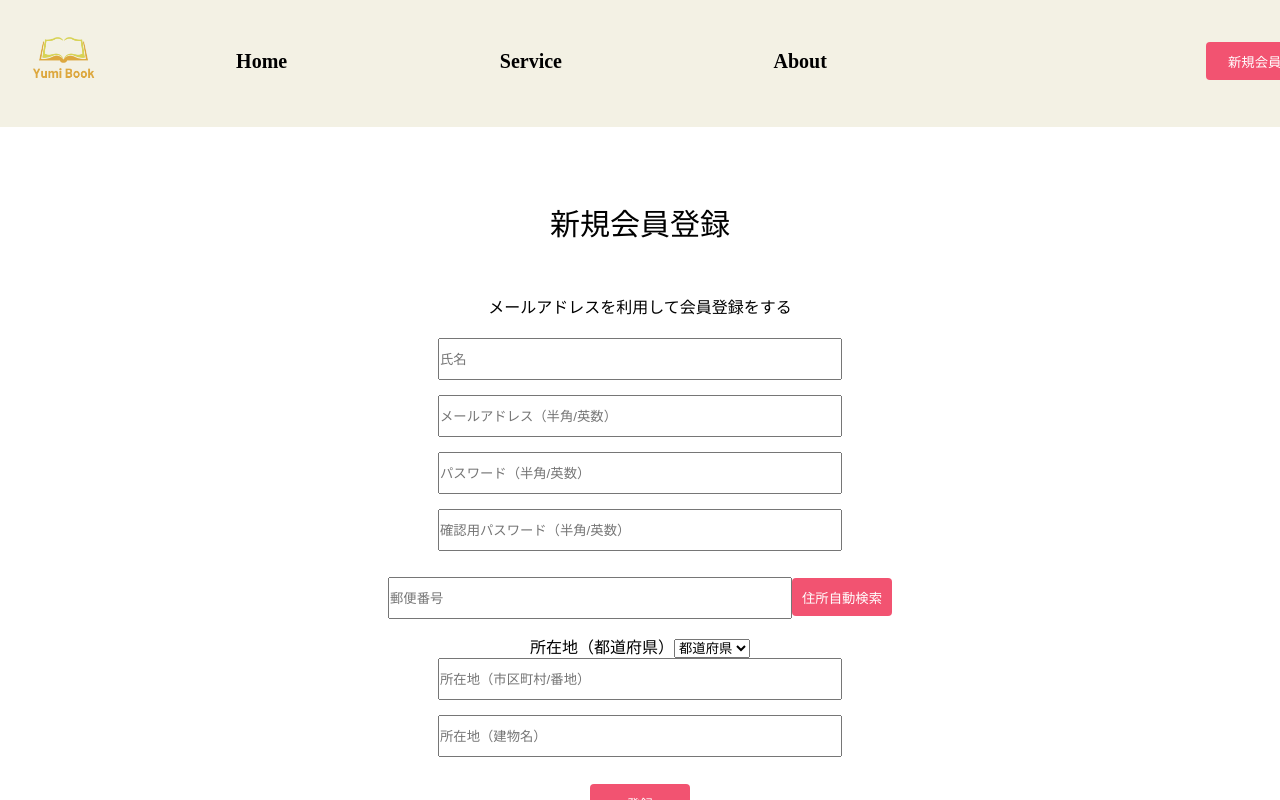
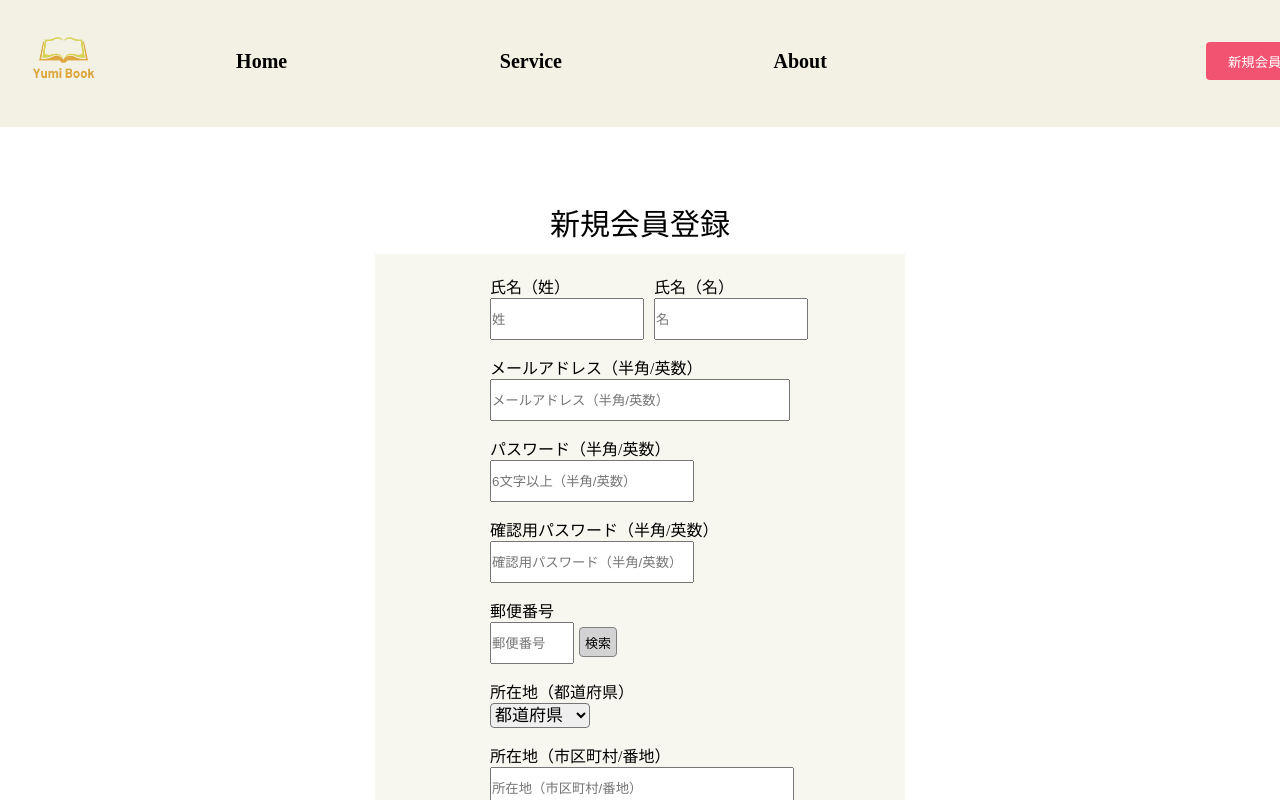
Before and after one commit to ymym98/rakuten-books, a Vue app: page /signup in a window 1280 px wide. Shown: the top 800 px of the page. Built offline with nearby package versions, Linux system fonts and the light colour scheme; no server answers; what vue-social-sharing would draw is missing.

Commit message:
エラーメッセージを修正

```diff
--- a/src/views/Signin.vue
+++ b/src/views/Signin.vue
@@ -77,7 +77,7 @@ export default class Signin extends Vue {
       this.$router.push("/");
     } catch (error) {
       console.log(error);
-      this.errorSignin = "ログインできませんでした";
+      this.errorSignin = "メールアドレスまたはパスワードが違います";
     }
   }
 }
--- a/src/views/Signup.vue
+++ b/src/views/Signup.vue
@@ -4,45 +4,97 @@
     <div class="errorMsg">{{ errorSignup }}</div>
     <form>
       <div class="registrationForm">
-        <div class="msg">メールアドレスを利用して会員登録をする</div>
+        <div class="errorMsg">{{ errorName }}</div>
+        <div class="formName">
           <div>
-          {{ errorName }}
-          <input type="text" placeholder="氏名" v-model="name" />
+            <label for="lastName"> 氏名（姓）</label>
+            <input
+              type="text"
+              placeholder="姓"
+              v-model="lastName"
+              class="inputName"
+              id="lastName"
+            />
+          </div>
+          <div>
+            <label for="firstName"> 氏名（名）</label>
+            <input
+              type="text"
+              placeholder="名"
+              v-model="firstName"
+              class="inputName"
+              id="firstName"
+            />
+          </div>
         </div>
 
         <div class="email">
           <div class="errorMsg">{{ errorEmail }}</div>
+          <div>
+            <label for="inputEmail"> メールアドレス（半角/英数）</label>
             <input
               type="email"
               placeholder="メールアドレス（半角/英数）"
               v-model="email"
+              class="inputEmail"
+              id="inputEmail"
             />
+          </div>
         </div>
         <div class="password">
           <div class="errorMsg">{{ errorPassword }}</div>
+          <div>
+            <label for="inputPassword">パスワード（半角/英数）</label>
             <input
               type="password"
-            placeholder="パスワード（半角/英数）"
+              placeholder="6文字以上（半角/英数）"
               v-model="password"
+              class="inputPassword"
+              id="inputPassword"
             />
+          </div>
+
           <div class="errorMsg">{{ errorCheckPassword }}</div>
+          <div>
+            <label for="inputCheckPassword"
+              >確認用パスワード（半角/英数）</label
+            >
             <input
               type="password"
               placeholder="確認用パスワード（半角/英数）"
               v-model="checkPassword"
+              class="inputPassword"
+              id="inputCheckPassword"
             />
           </div>
+        </div>
         <div>
+          <div class="errorMsg">
             {{ errorZipCode }}
-          <input type="text" placeholder="郵便番号" v-model="zipCode" />
-          <button type="button" @click="getAddressByZipCode">
-            住所自動検索
+          </div>
+          <div>
+            <div><label for="inputZipCode">郵便番号</label></div>
+            <input
+              type="text"
+              placeholder="郵便番号"
+              v-model="zipCode"
+              class="inputZipCode"
+              id="inputZipCode"
+            />
+            <button
+              type="button"
+              @click="getAddressByZipCode"
+              class="searchZipCode"
+            >
+              検索
             </button>
           </div>
+        </div>
+
         <div>
-          {{ errorSelected }}
-          <span>所在地（都道府県）</span>
+          <div class="errorMsg">{{ errorSelected }}</div>
 
+          <div><label>所在地（都道府県）</label></div>
           <select name="pref" v-model="selected">
             <option value="" selected>都道府県</option>
             <option value="北海道">北海道</option>
@@ -95,21 +147,32 @@
           </select>
         </div>
         <div>
-          {{ errorMunicipality }}
+          <div class="errorMsg">{{ errorMunicipality }}</div>
+
+          <label for="inputMunicipality">所在地（市区町村/番地）</label>
           <input
             type="text"
             placeholder="所在地（市区町村/番地）"
             v-model="municipality"
+            class="inputMunicipality"
+            id="inputMunicipality"
           />
         </div>
         <div>
+          <label for="inputBuildingName">所在地（建物名）</label>
           <input
             type="text"
             placeholder="所在地（建物名）"
             v-model="buildingName"
+            class="inputBuildingName"
+            id="inputBuildingName"
           />
         </div>
-        <button type="button" @click="signup"><span>登録</span></button>
+        <div class="btnAdjust">
+          <button type="button" @click="signup" class="signupBtn">
+            <span>登録</span>
+          </button>
+        </div>
       </div>
     </form>
   </div>
@@ -120,15 +183,14 @@ import { Component, Vue } from "vue-property-decorator";
 import { getAuth, createUserWithEmailAndPassword } from "firebase/auth";
 import { app, db } from "../config/firebase-config";
 import axios from "axios";
-// import { initializeApp } from "firebase/app";
-// import { getFirestore } from "firebase/firestore";
 import { doc, setDoc } from "firebase/firestore";
-// import { directive } from "vue/types/umd";
 
 @Component
 export default class Signup extends Vue {
-  // 名前
-  private name = "";
+  // 姓
+  private lastName = "";
+  // 名
+  private firstName = "";
   // メールアドレス
   private email = "";
   // パスワード
@@ -186,7 +248,7 @@ export default class Signup extends Vue {
       createUserWithEmailAndPassword(auth, this.email, this.password);
       // ユーザー情報をfirestoreに送る
       await setDoc(doc(db, "users", this.email), {
-        name: this.name,
+        name: this.lastName + this.firstName,
         email: this.email,
         password: this.password,
         zipCode: this.zipCode,
@@ -194,21 +256,23 @@ export default class Signup extends Vue {
       });
 
       alert("会員登録に成功しました！");
-      this.$store.commit("login");
-      this.$router.push("/");
+      this.$router.push("/signin");
     } catch (error) {
       this.errorSignup = "会員登録に失敗しました";
       console.log("エラー発生：" + error);
     }
   }
 
+  /**
+   * 入力値のエラーチェックをする.
+   */
   hasErrors(): boolean {
     // false←エラーなし, true←エラーあり
     let hasError = false;
 
-    // 名前のエラーチェック
-    if (this.name === "") {
-      this.errorName = "氏名を入力してください";
+    // 氏名のエラーチェック
+    if (this.lastName === "" || this.firstName === "") {
+      this.errorName = "姓または名を入力してください";
       hasError = true;
     }
     // メールアドレスのエラーチェック
@@ -251,7 +315,7 @@ export default class Signup extends Vue {
     }
     // 市区町村のエラーチェック
     if (this.municipality === "") {
-      this.errorMunicipality = "所在地（市区町村/番地）を入力してください";
+      this.errorMunicipality = "市区町村/番地を入力してください";
       hasError = true;
     }
     return hasError;
@@ -280,11 +344,13 @@ export default class Signup extends Vue {
 <style scoped>
 .registrationForm {
   margin-top: auto;
+  width: 300px;
+  margin-right: auto;
+  margin-left: auto;
 }
 
 .errorMsg {
   color: red;
-  text-align: center;
 }
 
 .registration {
@@ -292,25 +358,69 @@ export default class Signup extends Vue {
   text-align: center;
   margin-bottom: 10px;
 }
-.msg {
-  padding-top: 10px;
-  padding-bottom: 20px;
-}
+
 form {
-  /* background-color: #f8f7ef; */
-  width: 569px;
-  height: 268.984px;
-  padding: 30px 40px 30px 40px;
-  text-align: center;
+  background-color: #f8f7ef;
+  padding: 20px 40px 30px 40px;
   margin-left: auto;
   margin-right: auto;
+  width: 450px;
 }
 input {
-  width: 400px;
   height: 38px;
   margin-bottom: 15px;
 }
-button {
+.formName {
+  display: flex;
+}
+.inputName {
+  width: 150px;
+}
+#lastName {
+  margin-right: 10px;
+}
+.inputEmail {
+  width: 296px;
+}
+.inputPassword {
+  width: 200px;
+}
+.inputZipCode {
+  width: 80px;
+}
+.searchZipCode {
+  border-radius: 4px;
+  border: 1px solid gray;
+  height: 30px;
+  padding: 5px;
+  font-size: 13px;
+  margin-left: 5px;
+  background-color: lightgray;
+}
+.searchZipCode:hover {
+  background-color: rgb(224, 224, 224);
+}
+
+select {
+  width: 100px;
+  height: 25px;
+  font-size: 17px;
+  border-radius: 4px;
+  margin-bottom: 15px;
+}
+
+.inputMunicipality {
+  /* margin-top: 15px; */
+  width: 300px;
+}
+.inputBuildingName {
+  width: 300px;
+}
+
+.btnAdjust {
+  text-align: center;
+}
+.signupBtn {
   height: 38px;
   border: unset;
   color: white;
@@ -319,7 +429,8 @@ button {
   background-color: #f25371;
   margin-top: 12px;
 }
-button:hover {
+
+.signupBtn:hover {
   background-color: #f58394;
 }
 </style>
```
Lines whose indentation alone changed are shown as unchanged.
